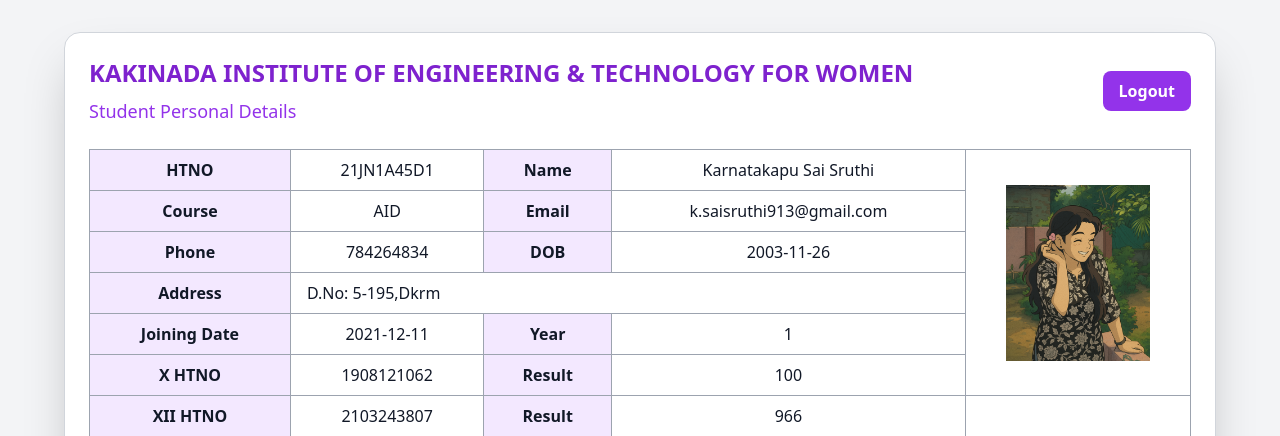
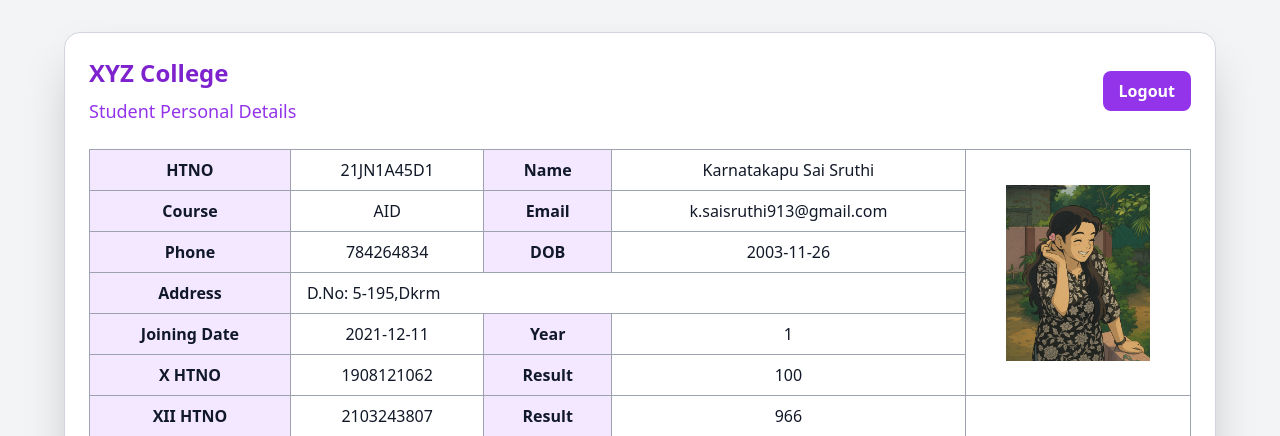
Before and after one commit to SaiSruthi91/Student-DataBase-Management-System, a Flask app: page /student_dashboard in a window 1280 px wide. Shown: the top 436 px of the page. Run offline with Flask 3, Linux system fonts and the light colour scheme; a user stored in the database is signed in; data comes from the database, SQL or seed files in the repository; some libraries are stand-ins or nearby versions.

Commit message:
Update student_dashboard.html

```diff
--- a/templates/student_dashboard.html
+++ b/templates/student_dashboard.html
@@ -12,7 +12,7 @@
     <!-- Header -->
     <div class="flex justify-between items-center mb-6">
         <div>
-            <h2 class="text-2xl font-bold text-purple-700">KAKINADA INSTITUTE OF ENGINEERING & TECHNOLOGY FOR WOMEN</h2>
+            <h2 class="text-2xl font-bold text-purple-700">XYZ College</h2>
             <h3 class="text-lg mt-2 text-purple-600">Student Personal Details</h3>
         </div>
         <a href="{{ url_for('logout') }}" class="bg-purple-600 hover:bg-purple-500 text-white font-semibold py-2 px-4 rounded-lg transition">
```
